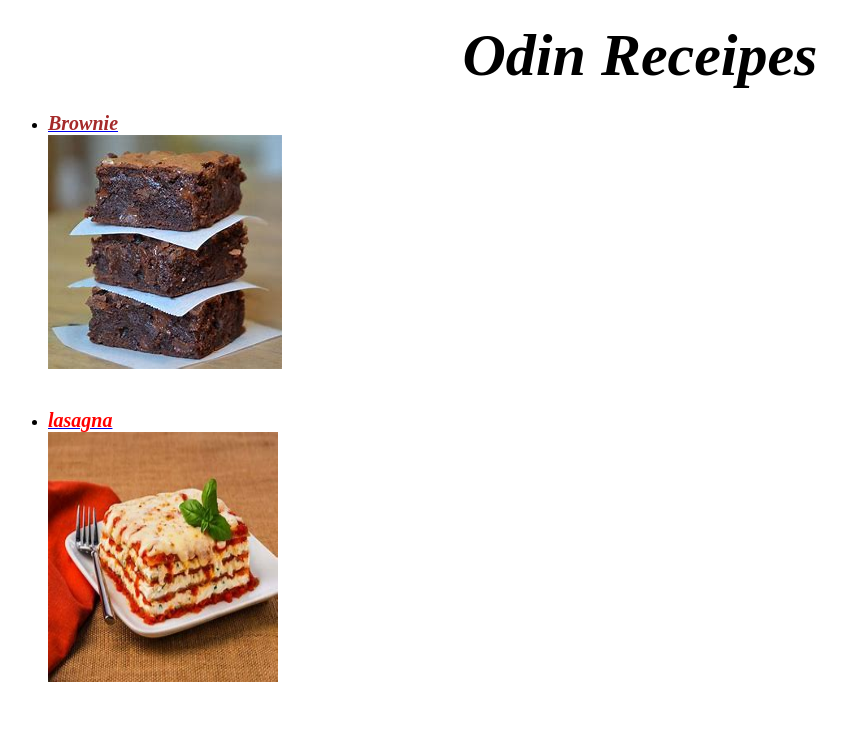
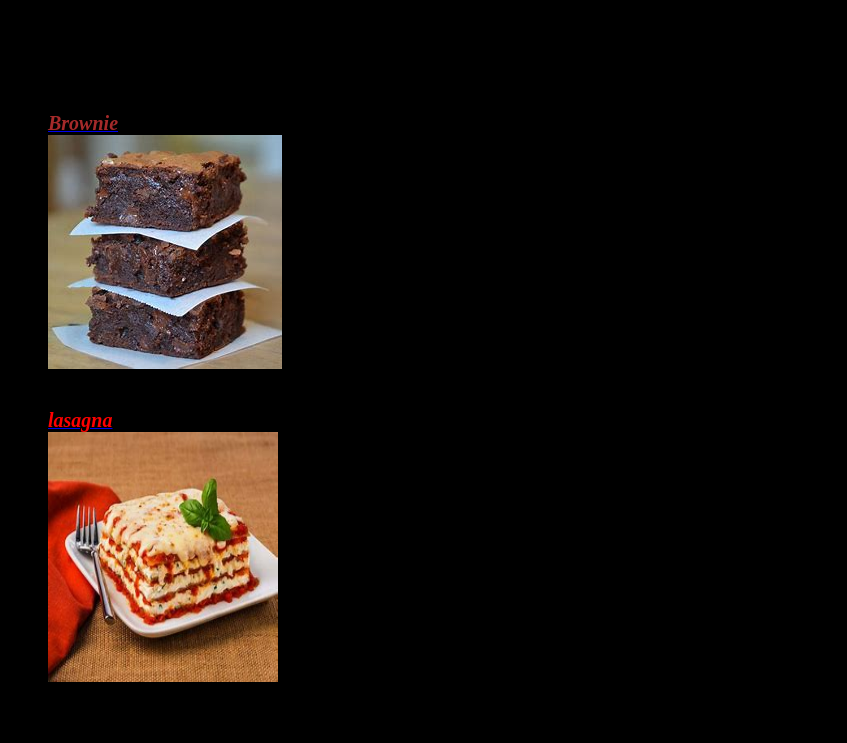
Before and after one commit to AbuzerZulkifly/odin-recipes, a plain HTML site: page index.html in a window 1280 px wide. Shown: the whole page, without its empty margins (0-847 px from the left). Drawn offline with Linux system fonts and the light colour scheme.

Commit message:
BG colour change

```diff
--- a/index.html
+++ b/index.html
@@ -1,12 +1,14 @@
 <!DOCTYPE html>
 <html lang="en">
 <title> Odin Receipes </title>
-<body>
+<body style="background-color: black;">
     <h1> <center  style="font-size: 60px; font-style: italic; "  >Odin Receipes</center>  </h1>
     <ul>
-       <li> <a href="recipes/brownie/brownie.html" target="_blank"> <Strong><em style="color: brown; font-size: 20px;" >Brownie </em></Strong> </a> <br> <img src="recipes/brownie/OIP.jpg" alt=""> </li>
+       <li> <a href="recipes/brownie/brownie.html" target="_blank"> <Strong><em style="color: brown; font-size: 20px;">Brownie </em></Strong> </a> <br> <img src="recipes/brownie/OIP.jpg" alt=""> </li>
        <br> <br>
        <li><a href="recipes/lasagna/lasagna.html" target="_blank"><strong><em style="color: red; font-size: 20px;" >lasagna</em></strong></a> <br><img src="recipes/lasagna/OIP (1).jpg" height="250" width="230" alt=""> </li>
+       <br><br>
+       <li></li>
     </ul>
 </body>
 
```
